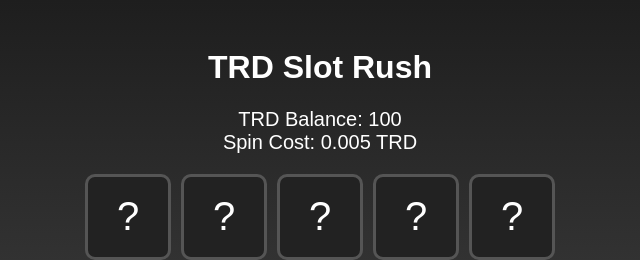
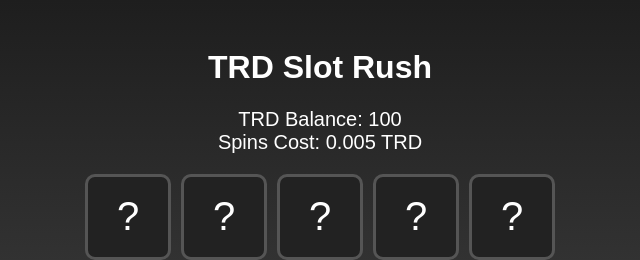
Before and after one commit to ragatechfreedom/Machineslotragatech, a plain HTML site: page index.html in a window 1280 px wide. Shown: the top 260 px of the page, 320-960 px from the left. Drawn offline with Linux system fonts and the light colour scheme.

Commit message:
Update index.html

```diff
--- a/index.html
+++ b/index.html
@@ -61,7 +61,7 @@
 
   <div id="balance-panel">
     TRD Balance: <span id="balance">100</span><br />
-    Spin Cost: 0.005 TRD
+    Spins Cost: 0.005 TRD
   </div>
 
   <div class="slot-container">
```
